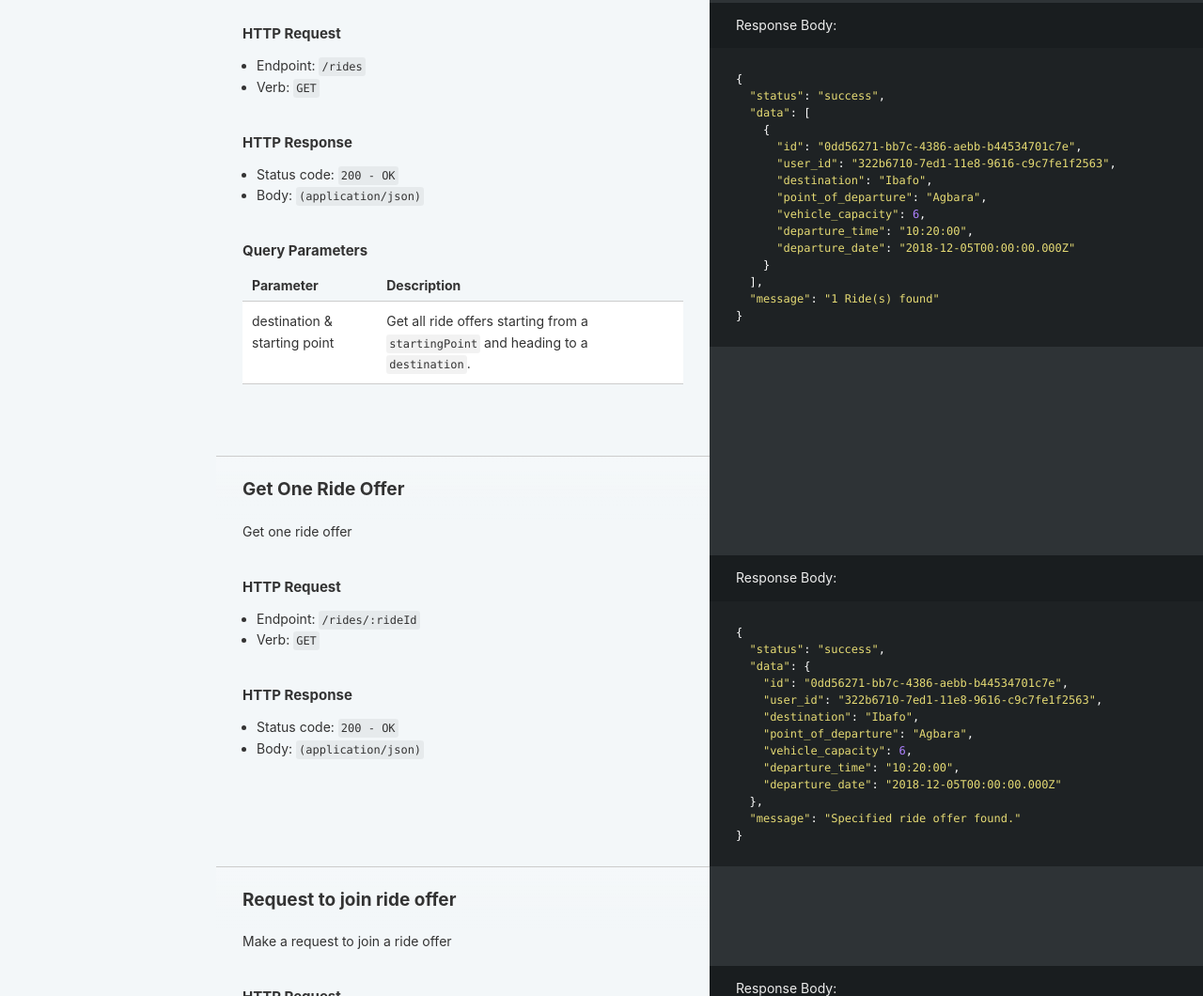
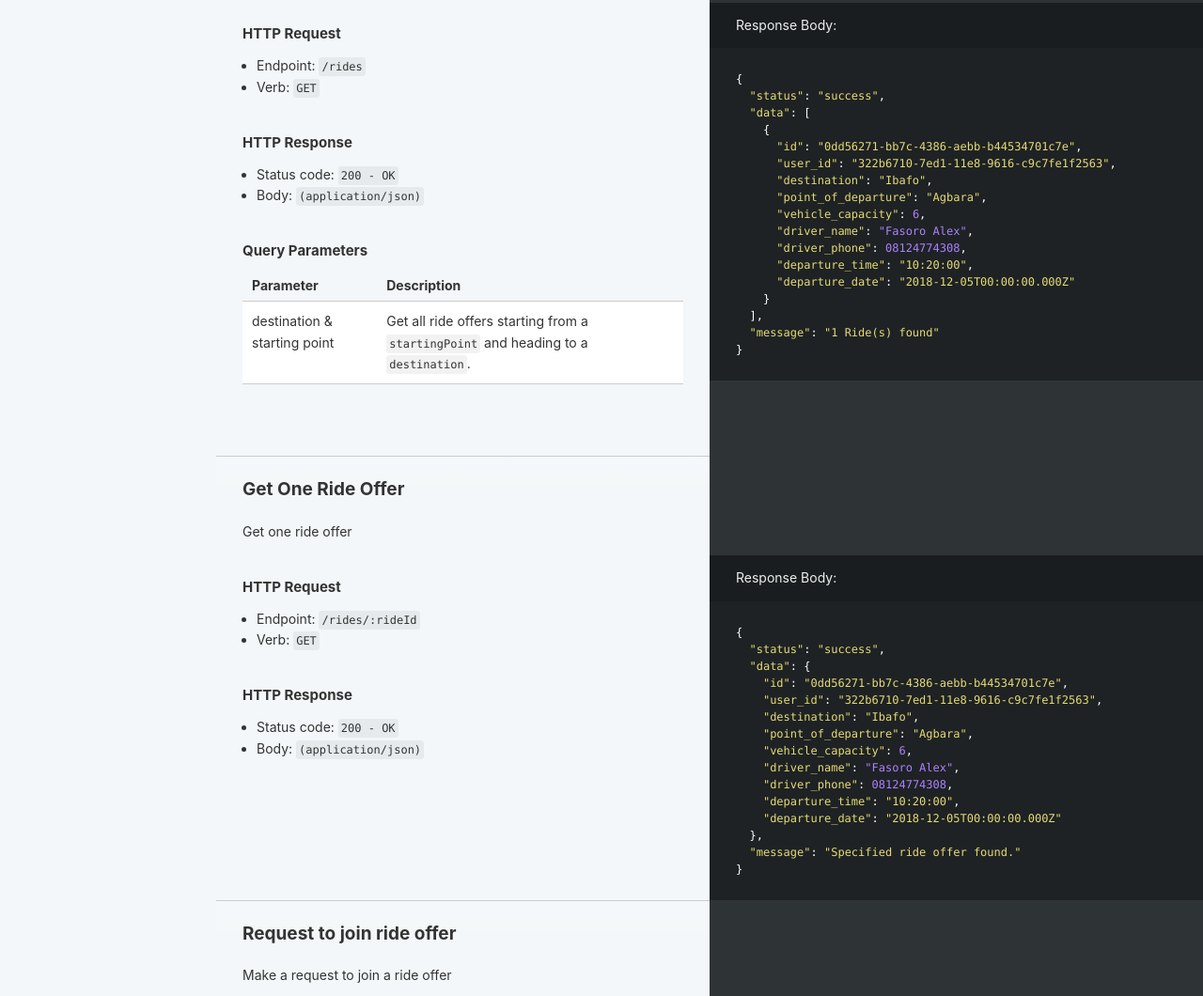
Before and after one commit to lexcorp16/ride-my-way, a website: page docs/index.html in a window 1280 px wide. Shown: the part 2265-3325 px from the top of the page at 94% size. Drawn offline with Linux system fonts and the light colour scheme; files that its build step writes are made by us from their sources; files whose address does not match are found by name.

Commit message:
Add new fields

```diff
--- a/docs/index.html
+++ b/docs/index.html
@@ -388,6 +388,8 @@ You must replace <code>averylongrandom.jsonwebtokenstring.requiredforauthenticat
       </span><span class="s2">"destination"</span><span class="p">:</span><span class="w"> </span><span class="s2">"Ibafo"</span><span class="p">,</span><span class="w">
       </span><span class="s2">"point_of_departure"</span><span class="p">:</span><span class="w"> </span><span class="s2">"Agbara"</span><span class="p">,</span><span class="w">
       </span><span class="s2">"vehicle_capacity"</span><span class="p">:</span><span class="w"> </span><span class="mi">6</span><span class="p">,</span><span class="w">
+      </span><span class="s2">"driver_name"</span><span class="p">:</span><span class="w"> </span><span class="mi">"Fasoro Alex"</span><span class="p">,</span><span class="w">
+      </span><span class="s2">"driver_phone"</span><span class="p">:</span><span class="w"> </span><span class="mi">08124774308</span><span class="p">,</span><span class="w">
       </span><span class="s2">"departure_time"</span><span class="p">:</span><span class="w"> </span><span class="s2">"10:20:00"</span><span class="p">,</span><span class="w">
       </span><span class="s2">"departure_date"</span><span class="p">:</span><span class="w"> </span><span class="s2">"2018-12-05T00:00:00.000Z"</span><span class="w">
     </span><span class="p">}</span><span class="w">
@@ -430,6 +432,8 @@ You must replace <code>averylongrandom.jsonwebtokenstring.requiredforauthenticat
     </span><span class="s2">"destination"</span><span class="p">:</span><span class="w"> </span><span class="s2">"Ibafo"</span><span class="p">,</span><span class="w">
     </span><span class="s2">"point_of_departure"</span><span class="p">:</span><span class="w"> </span><span class="s2">"Agbara"</span><span class="p">,</span><span class="w">
     </span><span class="s2">"vehicle_capacity"</span><span class="p">:</span><span class="w"> </span><span class="mi">6</span><span class="p">,</span><span class="w">
+    </span><span class="s2">"driver_name"</span><span class="p">:</span><span class="w"> </span><span class="mi">"Fasoro Alex"</span><span class="p">,</span><span class="w">
+    </span><span class="s2">"driver_phone"</span><span class="p">:</span><span class="w"> </span><span class="mi">08124774308</span><span class="p">,</span><span class="w">
     </span><span class="s2">"departure_time"</span><span class="p">:</span><span class="w"> </span><span class="s2">"10:20:00"</span><span class="p">,</span><span class="w">
     </span><span class="s2">"departure_date"</span><span class="p">:</span><span class="w"> </span><span class="s2">"2018-12-05T00:00:00.000Z"</span><span class="w">
   </span><span class="p">},</span><span class="w">
```
